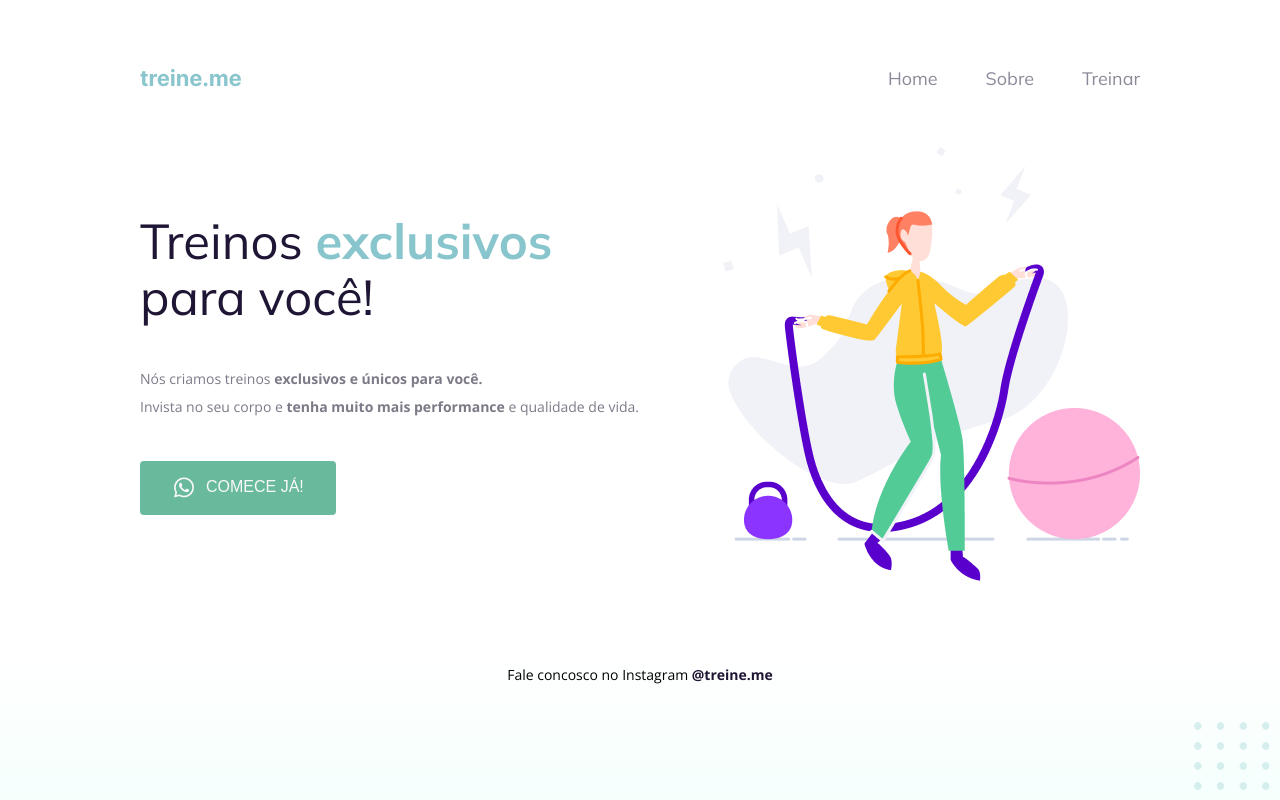
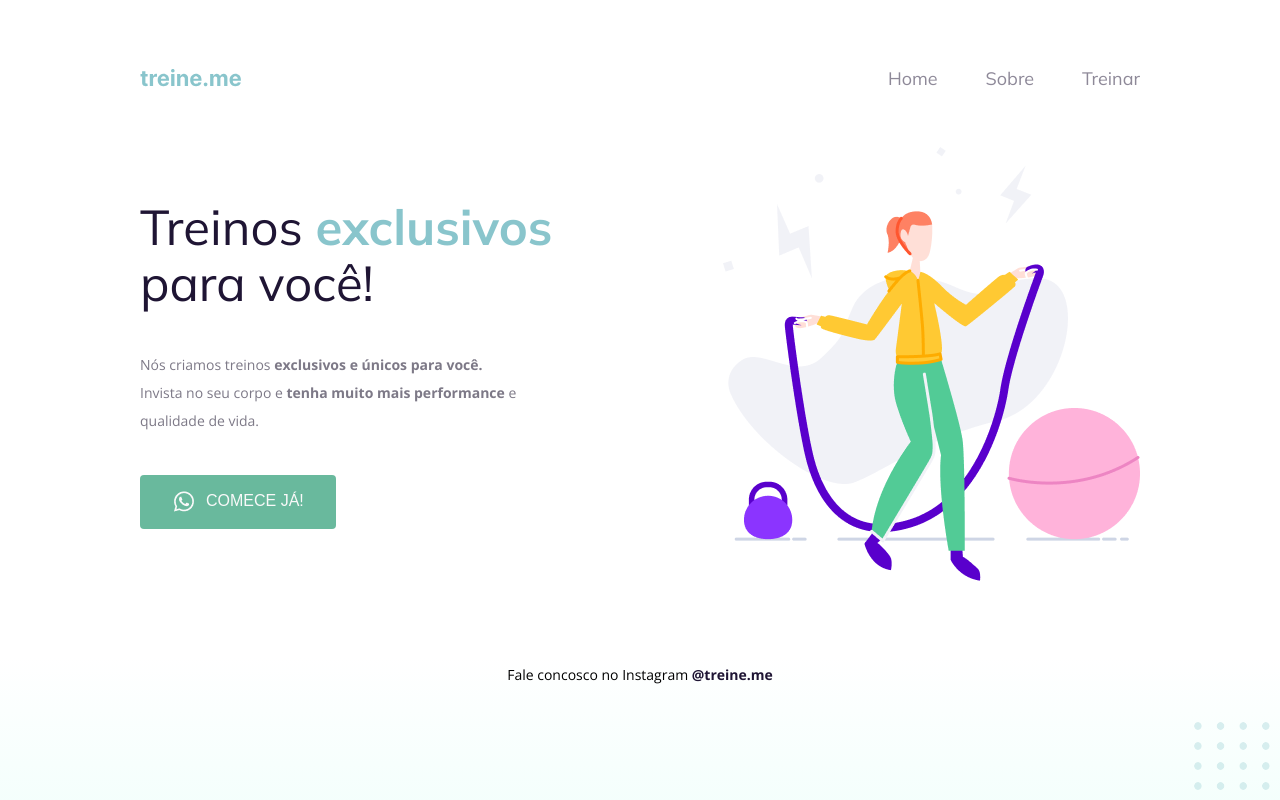
Before and after one commit to brennoEudes/explorer-project-02, a plain HTML site: page index.html in a window 1280 px wide. Drawn offline with nearby package versions, Linux system fonts and the light colour scheme.

Commit message:
section p adjust

```diff
--- a/style.css
+++ b/style.css
@@ -85,6 +85,7 @@ section p {
   color: #7d7987;
 
   margin: 40px 0px;
+  width: 438px;
 }
 
 section a {
```
